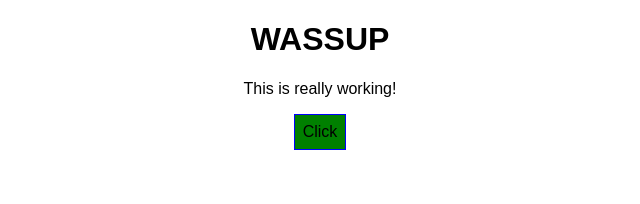
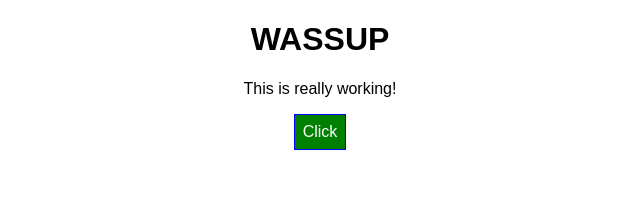
Before and after one commit to ShawnDBerry/React-Project, a React (Create React App) app: page / in a window 1280 px wide. Shown: the top 204 px of the page, without its empty margins (320-960 px from the left). Built offline with nearby package versions, Linux system fonts and the light colour scheme.

Commit message:
nothing new

```diff
--- a/src/App.js
+++ b/src/App.js
@@ -50,6 +50,7 @@ class App extends Component {
     const style = {
       backgroundColor: 'green',
       font: 'inherit',
+      color: 'white',
       border: '1px solid blue',
       padding: '8px',
       cursor: 'pointer'
@@ -60,7 +61,8 @@ if(this.state.showing){
  persons = <div>
       {this.personList()}
     </div>
-  style.backgroundColor='red'
+  style.backgroundColor = 'red'
+  style.color = 'black'
 }
 
 
```
